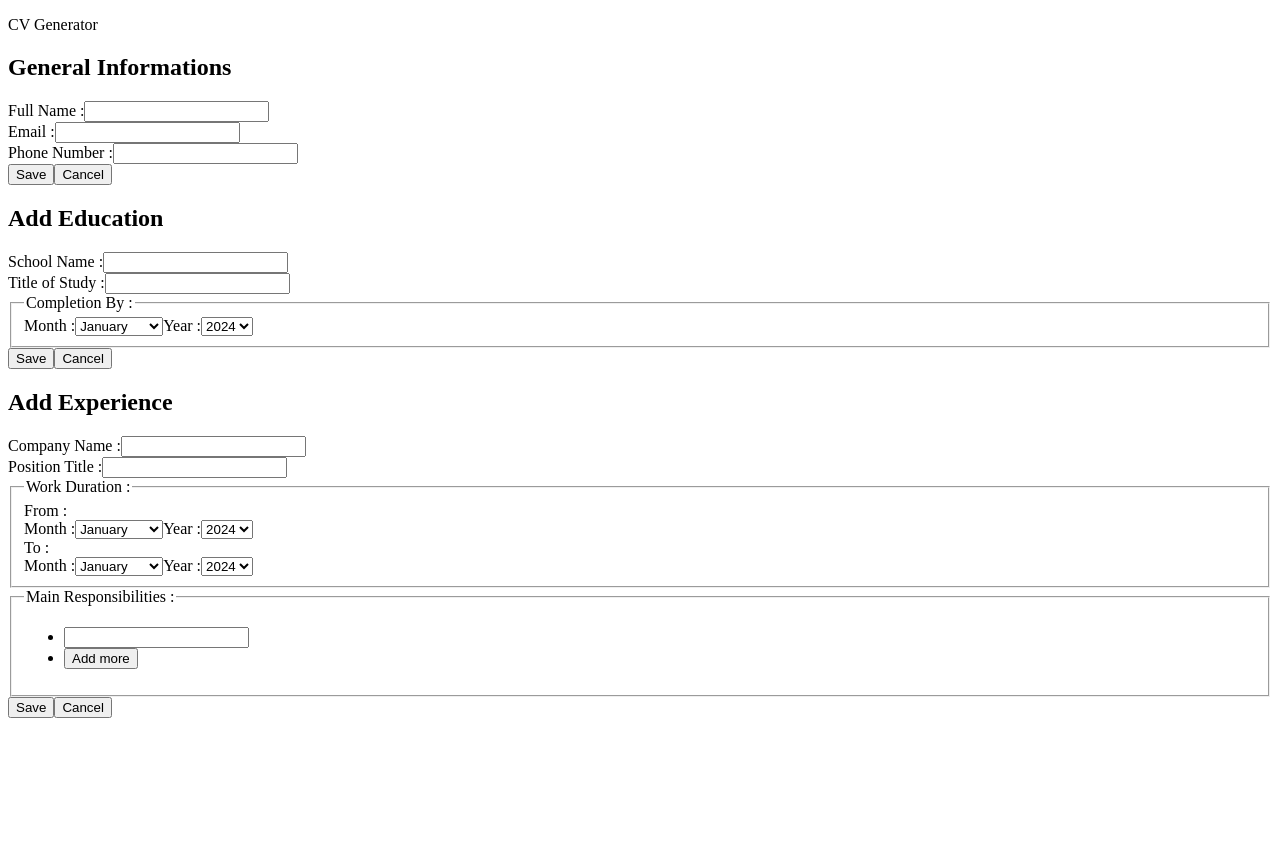
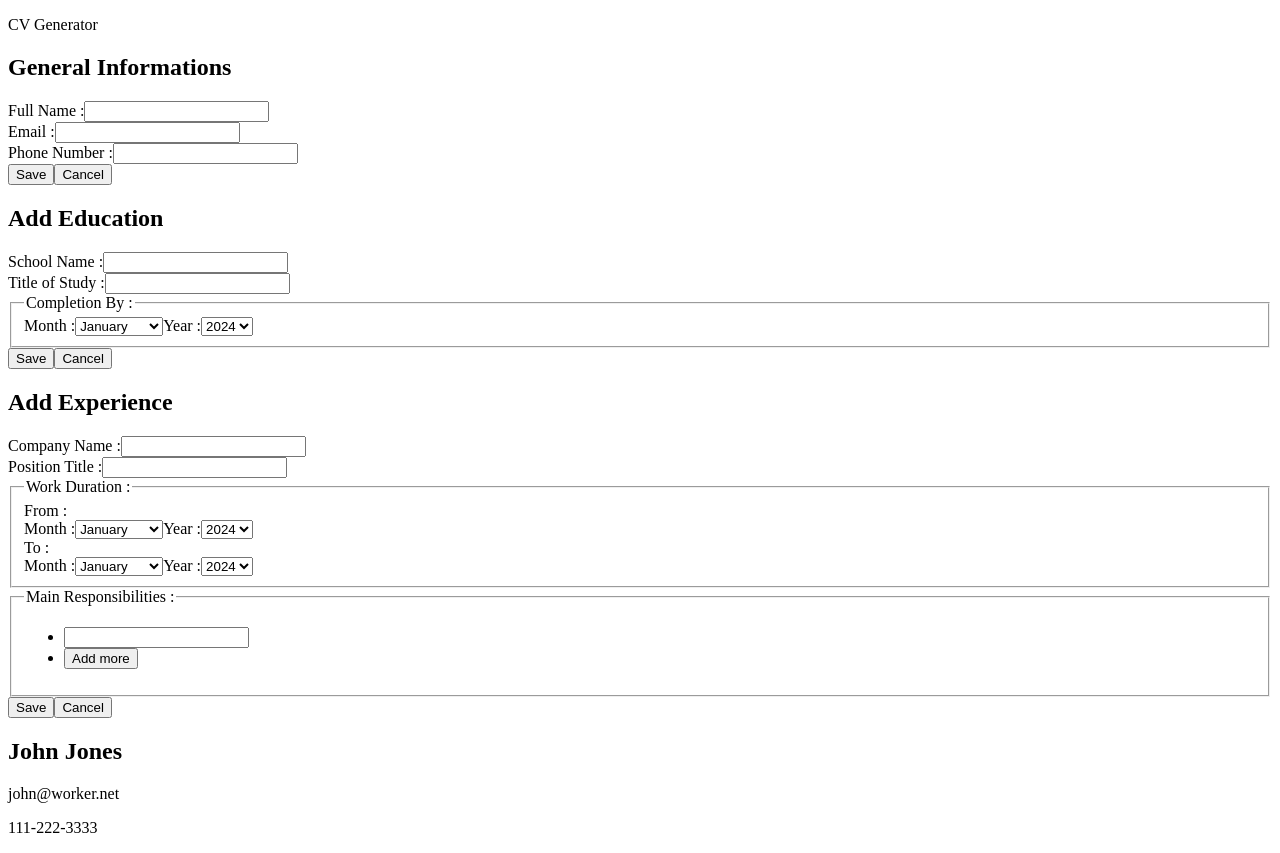
Before and after one commit to MewKay/cv-application, a React (Vite) app: page / in a window 1280 px wide. Before the commit the page ends 800 px from the top, so only its background shows below. Built offline with nearby package versions, Linux system fonts and the light colour scheme.

Commit message:
Create DisplayGeneralInfo component

```diff
--- /dev/null
+++ b/src/components/DisplayGeneralInfo.jsx
@@ -0,0 +1,17 @@
+import resumeData from "../resumeData";
+
+function DisplayGeneralInfo() {
+  const general = resumeData.generalInfo;
+
+  return (
+    <div id="display-general-info">
+      <h2>{general.fullName}</h2>
+      <div className="display-additional-info">
+        <p className="display-email">{general.email}</p>
+        <p className="display-phone-number">{general.phoneNumber}</p>
+      </div>
+    </div>
+  );
+}
+
+export default DisplayGeneralInfo;
--- a/src/components/DisplaySection.jsx
+++ b/src/components/DisplaySection.jsx
@@ -1,5 +1,11 @@
+import DisplayGeneralInfo from "./DisplayGeneralInfo";
+
 function DisplaySection() {
-  return <div className="display-section"></div>;
+  return (
+    <div className="display-section">
+      <DisplayGeneralInfo />
+    </div>
+  );
 }
 
 export default DisplaySection;
```
